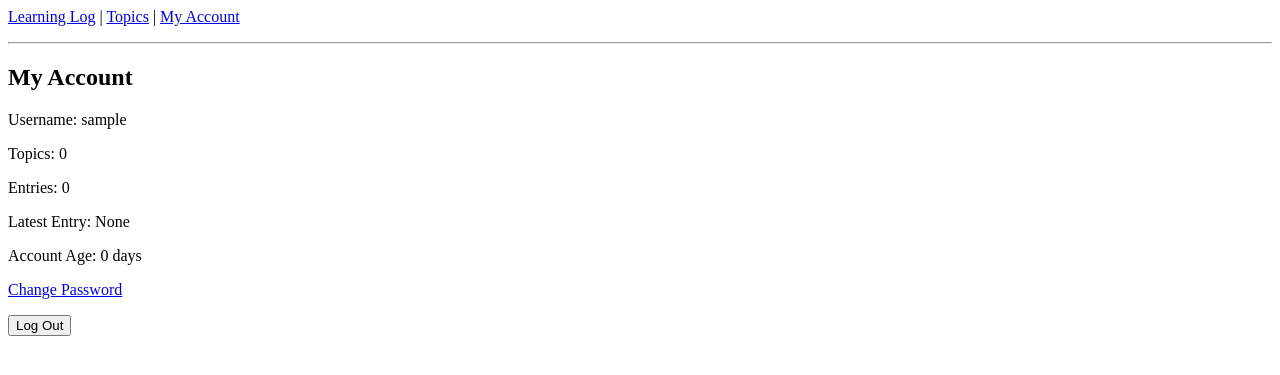
After one commit to ignaxus/learning-log, a Django app: page /users/my_account/ in a window 1280 px wide. The commit adds this page. Shown: the top 375 px of the page. Run offline with Django 5.2, Linux system fonts and the light colour scheme; the visitor is signed in with stand-in values (Sample User, id 1); data that the repository does not hold is empty.

Commit message:
Add My Account page with user statistics and account controls

```diff
--- a/learning_log/settings.py
+++ b/learning_log/settings.py
@@ -42,7 +42,7 @@ INSTALLED_APPS = [
     'django.contrib.staticfiles',
 ]
 
-LOGIN_REDIRECT_URL = "learning_logs:topics"
+LOGIN_REDIRECT_URL = "learning_logs:home"
 LOGOUT_REDIRECT_URL = "learning_logs:home"
 LOGIN_URL = "users:login"
 
--- a/learning_logs/templates/learning_logs/base.html
+++ b/learning_logs/templates/learning_logs/base.html
@@ -1,7 +1,12 @@
 <p>
-    <a href="/">Learning Log</a>
-    |
-    <a href="/topics/">Topics</a>
+    <a href="{% url 'learning_logs:home' %}">Learning Log</a>
+
+    {% if user.is_authenticated %}
+        |
+        <a href="{% url 'learning_logs:topics' %}">Topics</a>
+        |
+        <a href="{% url 'users:my_account' %}">My Account</a>
+    {% endif %}
 </p>
 
 <hr>
--- /dev/null
+++ b/users/templates/users/my_account.html
@@ -0,0 +1,32 @@
+{% extends "learning_logs/base.html" %}
+
+{% block content %}
+
+<h2>My Account</h2>
+
+<p>Username: {{ user.username }}</p>
+
+<p>Topics: {{ topics_count }}</p>
+
+<p>Entries: {{ entries_count }}</p>
+
+{% if latest_entry %}
+    <p>Latest Entry: {{ latest_entry.date_added|date:"F j, Y" }}</p>
+{% else %}
+    <p>Latest Entry: None</p>
+{% endif %}
+
+<p>Account Age: {{ account_age }} days</p>
+
+<p>
+    <a href="{% url 'users:password_change' %}">
+        Change Password
+    </a>
+</p>
+
+<form action="{% url 'users:logout' %}" method="post">
+    {% csrf_token %}
+    <button type="submit">Log Out</button>
+</form>
+
+{% endblock content %}
--- a/users/urls.py
+++ b/users/urls.py
@@ -7,4 +7,5 @@ app_name = "users"
 urlpatterns = [
     path("", include("django.contrib.auth.urls")),
     path("register/", views.register, name="register"),
+    path("my_account/", views.my_account, name="my_account")
 ]
--- a/users/views.py
+++ b/users/views.py
@@ -1,9 +1,13 @@
-from django.shortcuts import render
-
 # Create your views here.
 from django.shortcuts import render, redirect
 from django.contrib.auth import login
 from django.contrib.auth.forms import UserCreationForm
+
+from django.contrib.auth.decorators import login_required
+
+from django.utils import timezone
+from learning_logs.models import Topic, Entry
+
 
 def register(request):
     if request.method != "POST":
@@ -16,3 +20,22 @@ def register(request):
             return redirect("learning_logs:home")
 
     return render(request, "registration/register.html", {"form": form})
+
+@login_required
+def my_account(request):
+    topics_count = Topic.objects.filter(owner=request.user).count()
+
+    entries_count = Entry.objects.filter(topic__owner=request.user).count()
+
+    latest_entry = Entry.objects.filter(topic__owner=request.user).order_by("-date_added").first()
+
+    account_age = timezone.now().date() - request.user.date_joined.date()
+
+    context = {
+        "topics_count": topics_count,
+        "entries_count": entries_count,
+        "latest_entry": latest_entry,
+        "account_age": account_age.days,
+    }
+
+    return render(request, "users/my_account.html", context)
```
Also changed, not shown: users/templates/registration/password_change_done.html (added, +15 -0 lines), users/templates/registration/password_change_form.html (added, +14 -0 lines).
